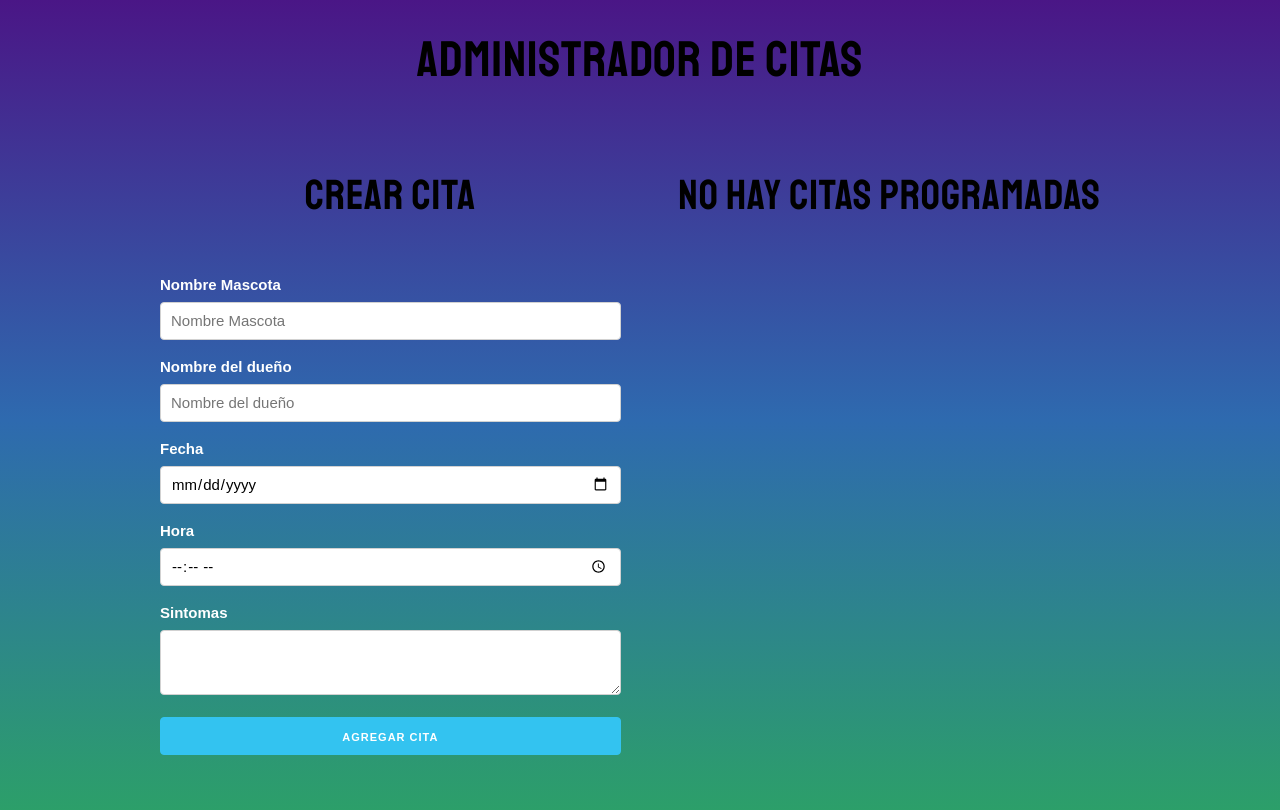
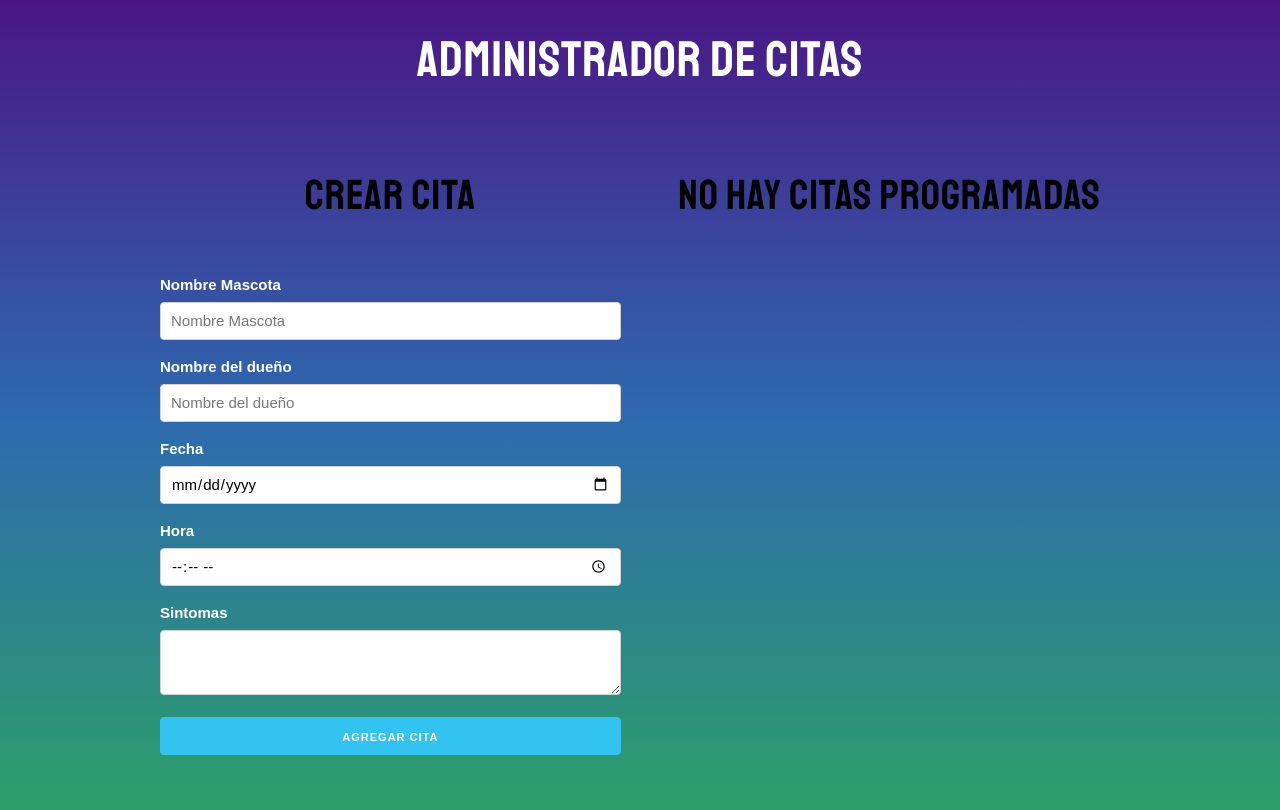
Before and after one commit to gsvidal/administrador-de-citas, a React (Create React App) app: page / in a window 1280 px wide. Shown: the top 810 px of the page. Built offline with nearby package versions, Linux system fonts and the light colour scheme.

Commit message:
Change title color

```diff
--- a/public/index.html
+++ b/public/index.html
@@ -13,7 +13,7 @@
 
     <link rel="manifest" href="%PUBLIC_URL%/manifest.json" />
 
-    <title>Administración de Pacientes</title>
+    <title>Administración de Citas</title>
     <link rel="stylesheet" href="https://cdnjs.cloudflare.com/ajax/libs/normalize/8.0.1/normalize.min.css">
     <link href="https://fonts.googleapis.com/css?family=Staatliches" rel="stylesheet">
     <link rel="stylesheet" href="https://cdnjs.cloudflare.com/ajax/libs/skeleton/2.0.4/skeleton.min.css">
--- a/src/index.css
+++ b/src/index.css
@@ -18,6 +18,9 @@ h1, h2  {
 
   font-family: 'Staatliches', cursive;
   letter-spacing: 1px;
+}
+h1 {
+  color: white;
 }
 .lista-citas .media {
   border-bottom: 1px solid #e1e1e1;
@@ -54,6 +57,7 @@ input[type="time"] {
 
 .cita {
   padding: 2rem;
+  margin: 10px;
   background: white;
   border-bottom: 1px solid #e1e1e1;
   color: black;
```
